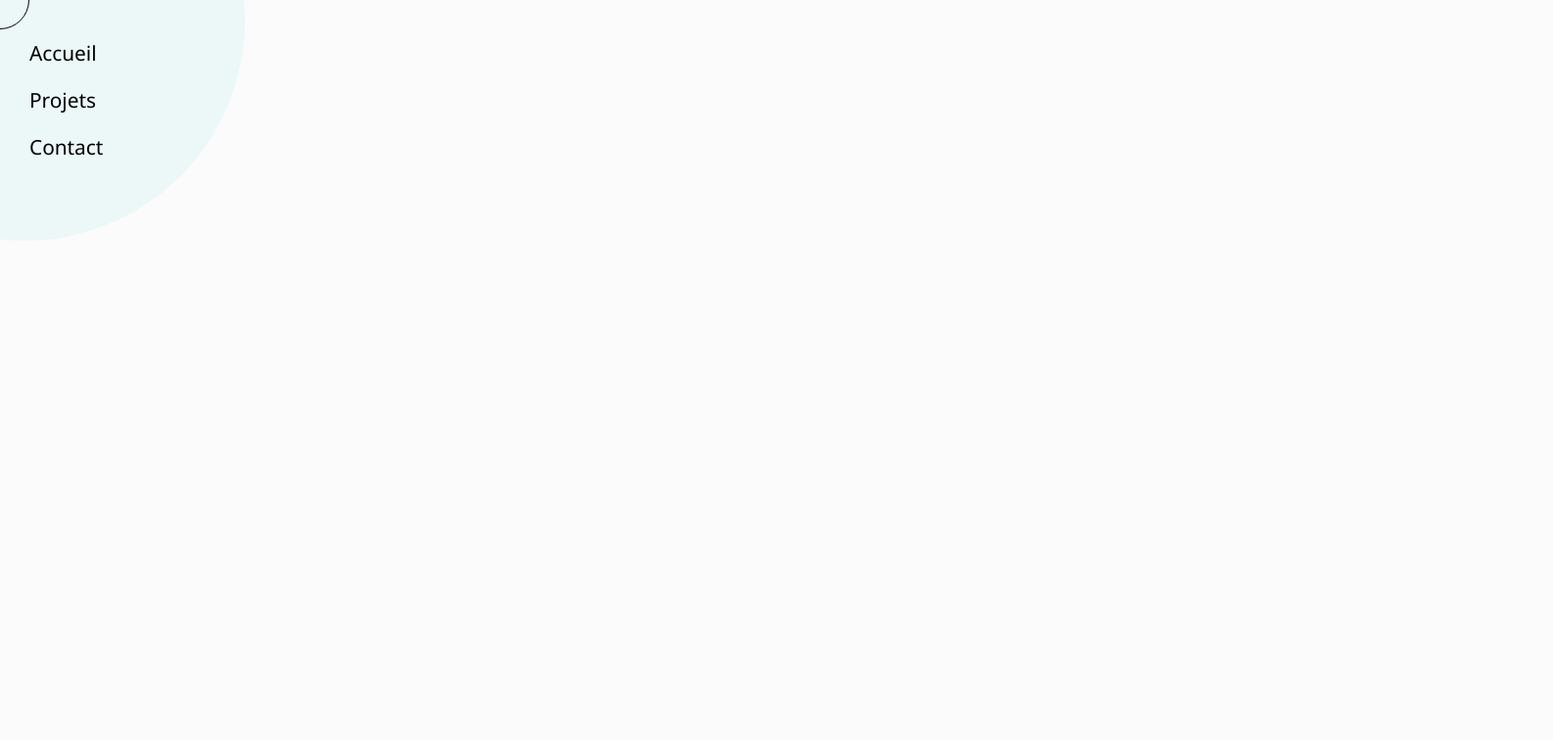
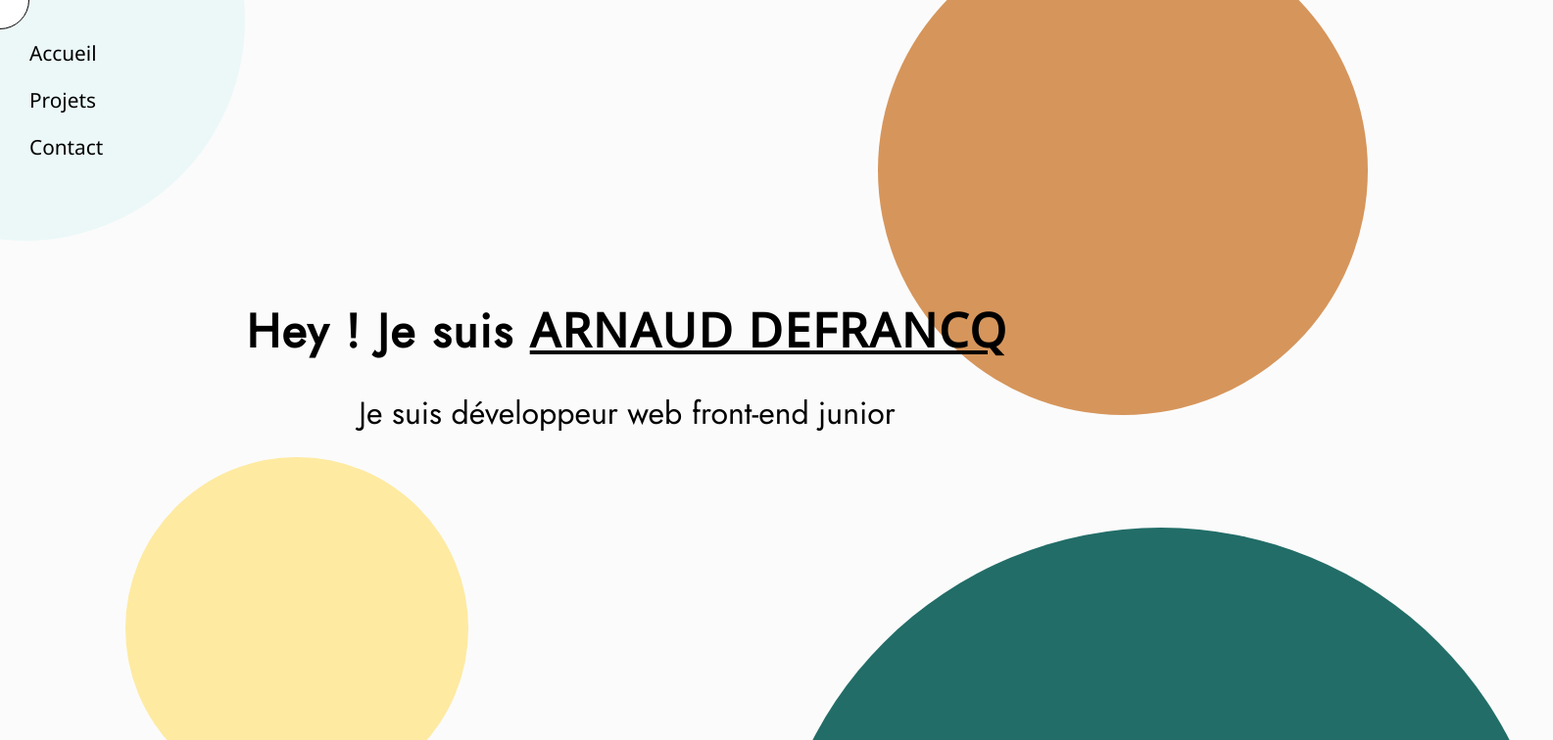
Before and after one commit to ArnaudDefrancq/portfolio_2.0, a React (Create React App) app: page / in a window 1280 px wide. Shown: the top 756 px of the page at 98% size, 1585 px wide, since content can reach past the window. Built offline with nearby package versions, Linux system fonts and the light colour scheme.

Commit message:
Finalisation de la page d'accueil

```diff
--- a/src/pages/Contact.js
+++ b/src/pages/Contact.js
@@ -1,5 +1,5 @@
 import React from "react";
-import Navigation from "../components/Navigation";
+import Navigation from "../components/navigations/Navigation";
 
 const Contact = () => {
   return (
--- a/src/pages/Home.js
+++ b/src/pages/Home.js
@@ -1,6 +1,6 @@
 import React from "react";
 import Mouse from "../components/Mouse";
-import Navigation from "../components/Navigation";
+import Navigation from "../components/navigations/Navigation";
 
 const Home = () => {
   return (
@@ -9,6 +9,14 @@ const Home = () => {
       <header>
         <Navigation />
       </header>
+      <main>
+        <div className="intro">
+          <h1>
+            Hey ! Je suis <span className="title-name">Arnaud Defrancq</span>
+          </h1>
+          <h3>Je suis développeur web front-end junior</h3>
+        </div>
+      </main>
     </>
   );
 };
--- a/src/pages/ProjectPage.js
+++ b/src/pages/ProjectPage.js
@@ -1,5 +1,5 @@
 import React from "react";
-import Navigation from "../components/Navigation";
+import Navigation from "../components/navigations/Navigation";
 
 const ProjectPage = () => {
   return (
--- /dev/null
+++ b/src/styles/components/Intro.scss
@@ -0,0 +1,125 @@
+.intro {
+  position: relative;
+  text-align: center;
+  padding-top: 100px;
+
+  & h1 {
+    font-size: 3em;
+    letter-spacing: 1.8px;
+  }
+
+  .title-name {
+    text-transform: uppercase;
+    text-decoration: underline;
+    position: relative;
+
+    &::after {
+      position: absolute;
+      content: "";
+      height: 800px;
+      width: 800px;
+      background: $color-04;
+      border-radius: 50%;
+      z-index: -1;
+      left: 50%;
+      bottom: -1000px;
+      animation: bubble-01 26s ease infinite;
+    }
+  }
+
+  & h3 {
+    font-size: 2em;
+    margin-top: 2%;
+    font-weight: 100;
+  }
+
+  &::before {
+    position: absolute;
+    content: "";
+    height: 350px;
+    width: 350px;
+    background: $color-02;
+    border-radius: 50%;
+    z-index: -1;
+    left: 10%;
+    bottom: -400px;
+    animation: bubble-02 35s ease infinite;
+  }
+
+  &::after {
+    position: absolute;
+    content: "";
+    height: 500px;
+    width: 500px;
+    background-color: $color-03;
+    border-radius: 50%;
+    z-index: -1;
+    left: 70%;
+    bottom: 50px;
+    animation: bubble-03 26s ease infinite;
+  }
+}
+
+@keyframes bubble-01 {
+  0% {
+    bottom: -1000px;
+  }
+
+  25% {
+    bottom: -970px;
+  }
+
+  50% {
+    bottom: -1030px;
+  }
+
+  75% {
+    bottom: -970px;
+  }
+
+  100% {
+    bottom: -1000px;
+  }
+}
+@keyframes bubble-02 {
+  0% {
+    bottom: -400px;
+  }
+
+  25% {
+    bottom: -370px;
+  }
+
+  50% {
+    bottom: -530px;
+  }
+
+  75% {
+    bottom: -370px;
+  }
+
+  100% {
+    bottom: -400px;
+  }
+}
+@keyframes bubble-03 {
+  0% {
+    bottom: 50px;
+  }
+
+  25% {
+    bottom: 20px;
+  }
+
+  50% {
+    bottom: 80px;
+  }
+
+  75% {
+    bottom: 20px;
+  }
+
+  100% {
+    bottom: 50px;
+  }
+}
--- a/src/styles/components/Mouse.scss
+++ b/src/styles/components/Mouse.scss
@@ -6,8 +6,8 @@
   position: absolute;
   transform: translate(-50%, -50%);
   pointer-events: none;
-  z-index: 2;
   transition: 0.3s ease-out;
+  background: white;
 }
 
 .cursor.hovered {
--- a/src/styles/components/NavigationGeneral.scss
+++ b/src/styles/components/NavigationGeneral.scss
@@ -8,6 +8,7 @@
   }
   &-items {
     padding: 10px 0;
+    z-index: 2;
   }
   &::after {
     position: absolute;
--- a/src/styles/index.scss
+++ b/src/styles/index.scss
@@ -2,3 +2,4 @@
 @import "./components/Error.scss";
 @import "./components/Mouse.scss";
 @import "./components/NavigationGeneral.scss";
+@import "./components/Intro.scss";
--- a/src/styles/settings.scss
+++ b/src/styles/settings.scss
@@ -25,6 +25,7 @@ $color-05: #18534f;
 body {
   background: $color-background;
   height: 100vh;
+  overflow: hidden;
 }
 
 h1,
```
Also changed, not shown: src/components/navigations/Navigation.js (renamed from src/components/Navigation.js).
